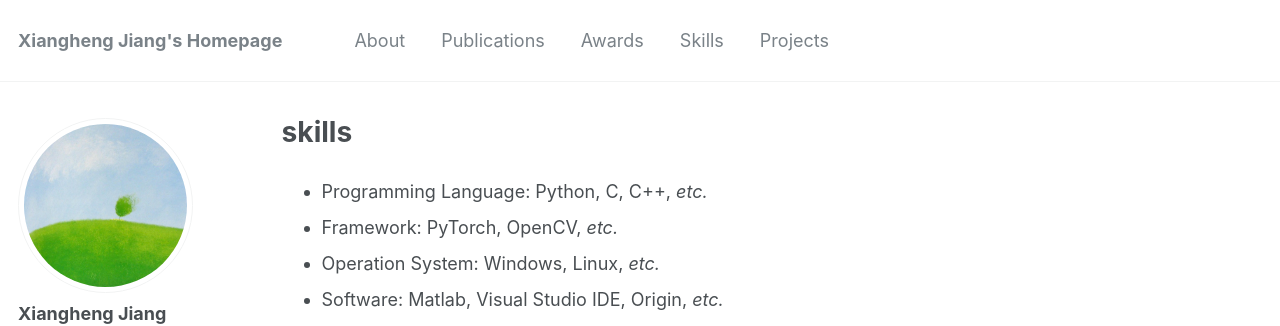
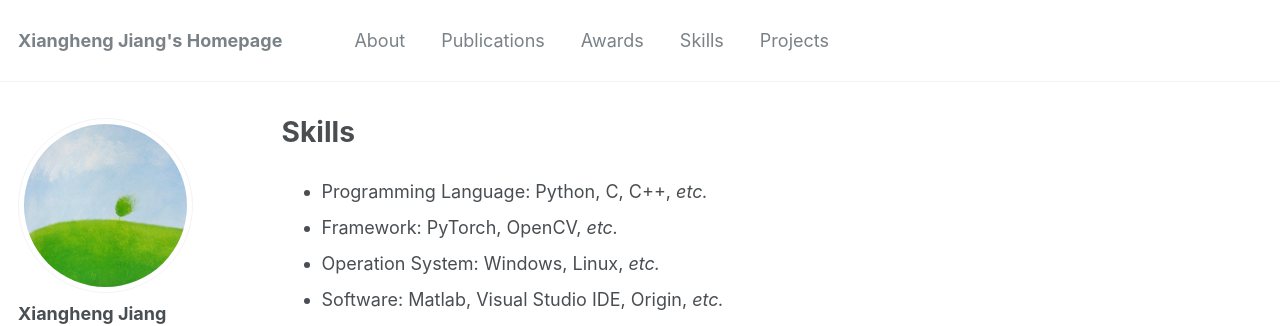
Before and after one commit to j1o2h3n/j1o2h3n.github.io, a Jekyll site: the page built from _pages/skills.md, in a window 1280 px wide. Shown: the top 326 px of the page. Built offline with Jekyll 4.4.1, drawn with Linux system fonts in a browser that asks for light colours.

```diff
--- a/_pages/skills.md
+++ b/_pages/skills.md
@@ -1,5 +1,5 @@
 ---
-title: "skills"
+title: "Skills"
 permalink: /skills/
 author_profile: true
 ---
```
